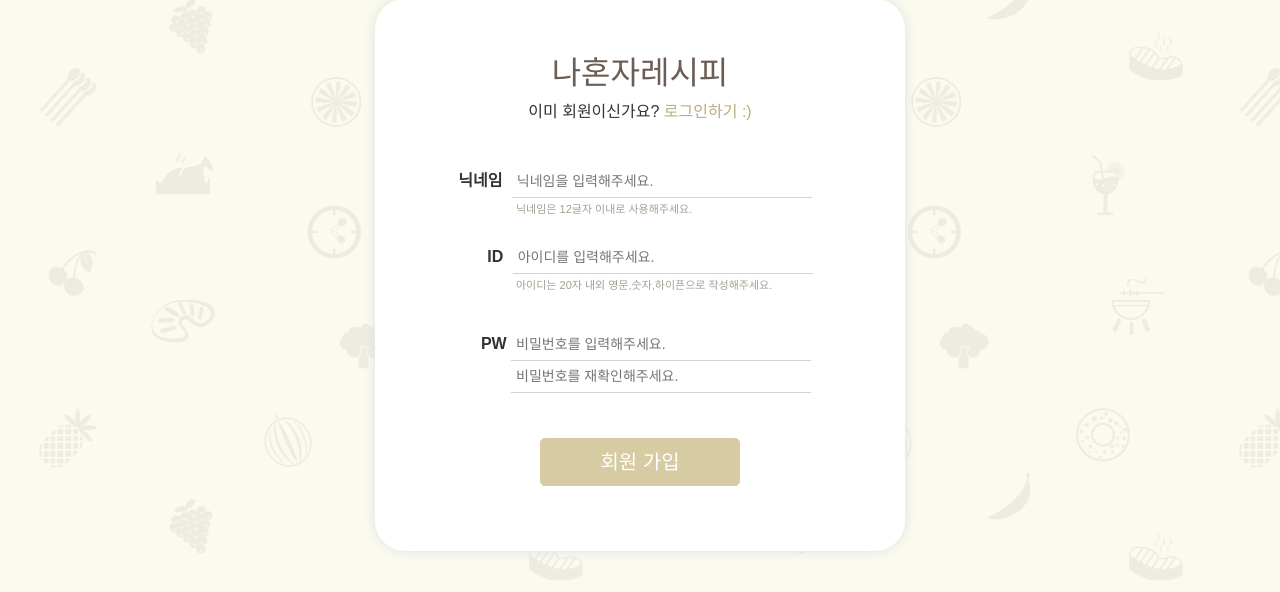
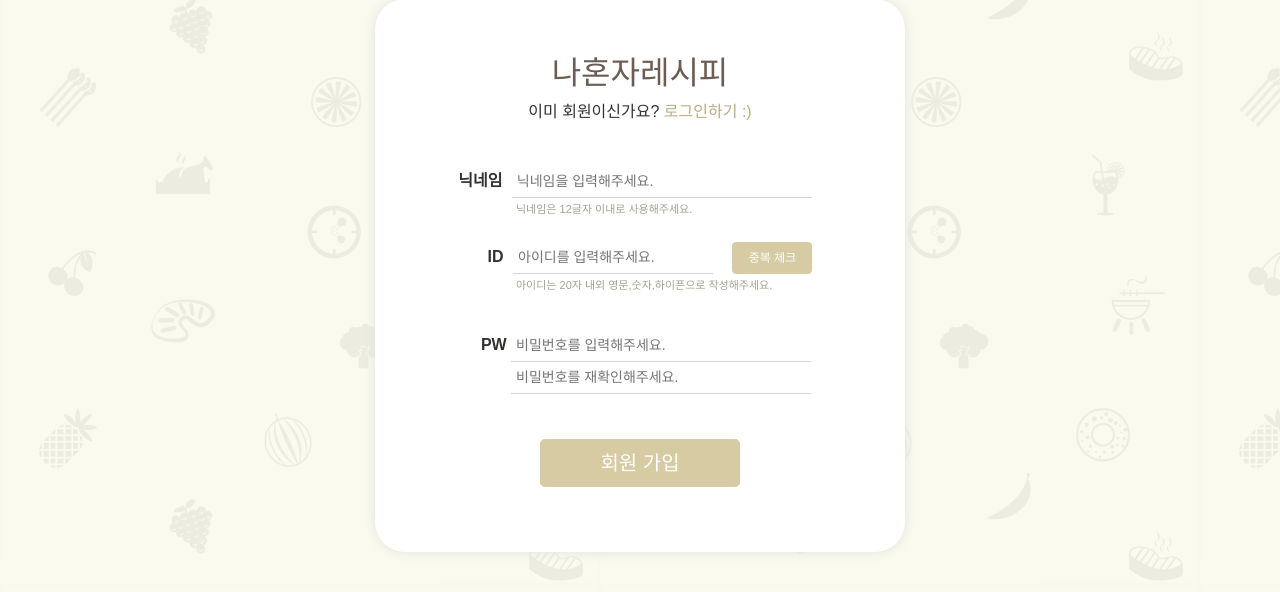
Before and after one commit to doitfor10/first-mini-project, a Flask app: page /join in a window 1280 px wide. Shown: the part 116-708 px from the top of the page. Run offline with Flask 2, Linux system fonts and the light colour scheme; some libraries are stand-ins or nearby versions; some web fonts are replaced.

Commit message:
register check-dup finish

```diff
--- a/miniproject/app.py
+++ b/miniproject/app.py
@@ -95,7 +95,6 @@ def write():
    except jwt.exceptions.DecodeError:
       return redirect(url_for("login"))
 
-
 #등록 수행
 @app.route('/register/recipe' , methods=['POST'])
 def saveRecipe():
@@ -171,6 +170,16 @@ def like():
    except (jwt.ExpiredSignatureError,jwt.exceptions.DecodeError):
       return redirect(url_for("home"))
 
+
+# 중복 체크
+@app.route('/join/ckeck_dup', methods=['POST'])
+def check_dup():
+    id_receive = request.form['id_give']
+    exists = bool(db.users.find_one({"id": id_receive}))
+    return jsonify({'result': 'success', 'exists': exists})
+
+
+
 @app.route('/like/select', methods=['POST'])
 def like_select():
 
--- a/miniproject/templates/register.html
+++ b/miniproject/templates/register.html
@@ -35,11 +35,27 @@
         #go-btn:disabled{
             background-color:#6C5D54;
         }
+
+        #user-id{
+            width:200px;
+        }
+
+        #check-dup{
+            font-size: 12px;
+            margin-left:15px;
+            width:80px;
+            background-color: #D7CBA3;
+            outline: none;
+            border:1px solid #D7CBA3;
+        }
+
+
+
     </style>
     <script>
 
         function  is_id(value){
-            let regExp =  /^(?=.*[a-zA-Z])[-a-zA-Z0-9_.]{1,12}$/;
+            let regExp =  /^(?=.*[a-zA-Z])[-a-zA-Z0-9_.]{1,20}$/;
             return regExp.test(value);
         }
 
@@ -83,6 +99,12 @@
                return;
            }
 
+           if($('#id-info').hasClass('is_success')==false){
+               idInfo.classList.add('error');
+               idInfo.innerText = '아이디 중복 검사를 해주세요.';
+               return;
+           }
+
            $.ajax({
                type:"POST",
                url:"/join/save",
@@ -96,18 +118,52 @@
                    window.location.replace('/');
                }
            });
+         }
 
+        function check_dup(){
+            let id = document.querySelector('#user-id').value;
+            let idInfo = document.querySelector('#id-info');
+            console.log(id);
 
+            if(id.length == 0){
+                idInfo.classList.add('error');
+                idInfo.innerText = '아이디를 올바르게 입력해주세요.';
+                return false;
+            }
+            if(!is_id(id)){
+               idInfo.classList.add('error');
+               idInfo.innerText = '아이디는 20자 내외 영문,숫자,하이픈으로 작성해주세요.';
+               return false;
+           }
+            $.ajax({
+                type: "POST",
+                url:"/join/ckeck_dup",
+                data:{
+                    id_give: id
+                },
+                success: function (response){
+                    //exists가 true라면..
+                    if(response["exists"]){
+                        idInfo.classList.add('error');
+                        idInfo.classList.remove('is_success')
+                        idInfo.innerText = '이미 존재하는 아이디입니다.';
+                    }else{
+                        idInfo.classList.remove('error');
+                        idInfo.classList.add('is_success');
+                        idInfo.innerText = '사용할 수 있는 아이디입니다.';
+                    }
+                 }
 
-
-        }
+            });
+         }
 
 
         window.onload =function (){
 
             const joinBtn = document.querySelector('#go-join');
+            const checkBtn = document.querySelector('#check-dup');
             joinBtn.addEventListener('click',sign_in);
-
+            checkBtn.addEventListener('click',check_dup);
         }
 
 
@@ -134,6 +190,7 @@
                 <br>
                 <label for="user-id" class="id-label user-id">ID</label>
                 <input type="text" id="user-id" maxlength="20" placeholder="아이디를 입력해주세요.">
+                <input class="btn btn-primary" type="button" value="중복 체크" id="check-dup">
                 <span class="info-label" id="id-info">아이디는 20자 내외 영문,숫자,하이픈으로 작성해주세요.</span>
                 <br>
                 <label for="pw-id" class="pw-label">PW</label>
```
